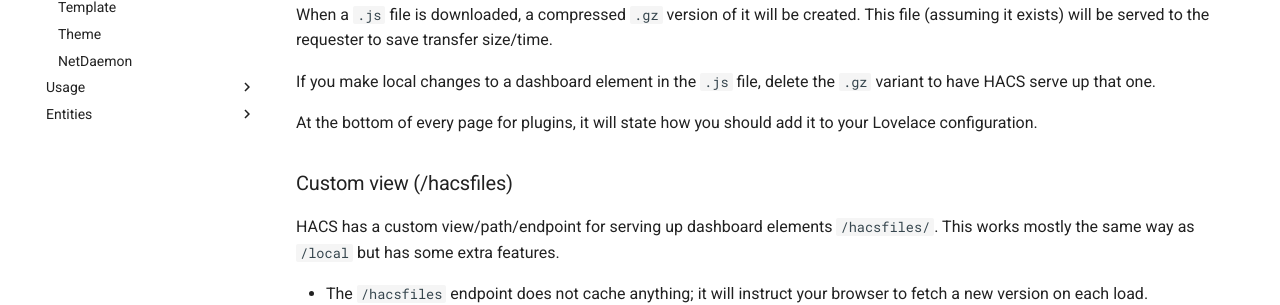
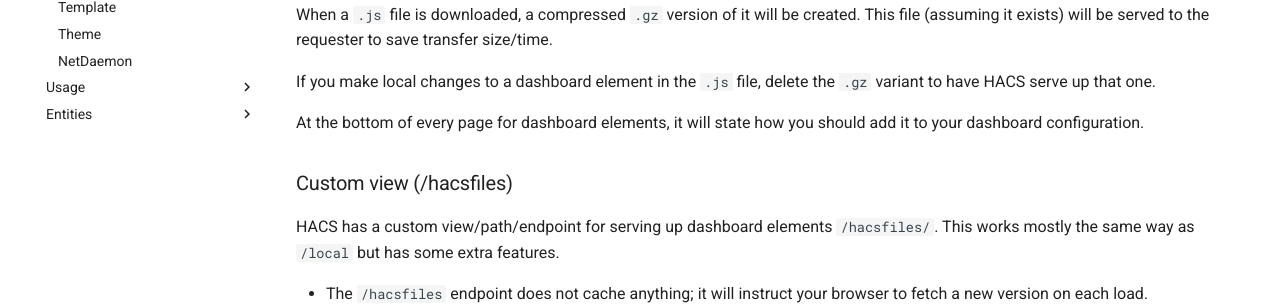
Before and after one commit to hacs/documentation, an MkDocs documentation site: the page built from source/docs/use/type/dashboard.md, in a window 1280 px wide and 1299 px high. Shown: the part 512-817 px from the top of the window. Built offline with MkDocs 1.6.1 and Material for MkDocs 9.7.7, drawn with Linux system fonts in a browser that asks for light colours; plug-ins that fetch from the network failed and are left out; comment, search, counter and statistics services are not loaded.

Commit message:
more fixes

```diff
--- a/source/docs/use/type/dashboard.md
+++ b/source/docs/use/type/dashboard.md
@@ -20,7 +20,7 @@ When a `.js` file is downloaded, a compressed `.gz` version of it will be create
 
 If you make local changes to a dashboard element in the `.js` file, delete the `.gz` variant to have HACS serve up that one.
 
-At the bottom of every page for plugins, it will state how you should add it to your Lovelace configuration.
+At the bottom of every page for dashboard elements, it will state how you should add it to your dashboard configuration.
 
 ### Custom view (/hacsfiles)
 
```
